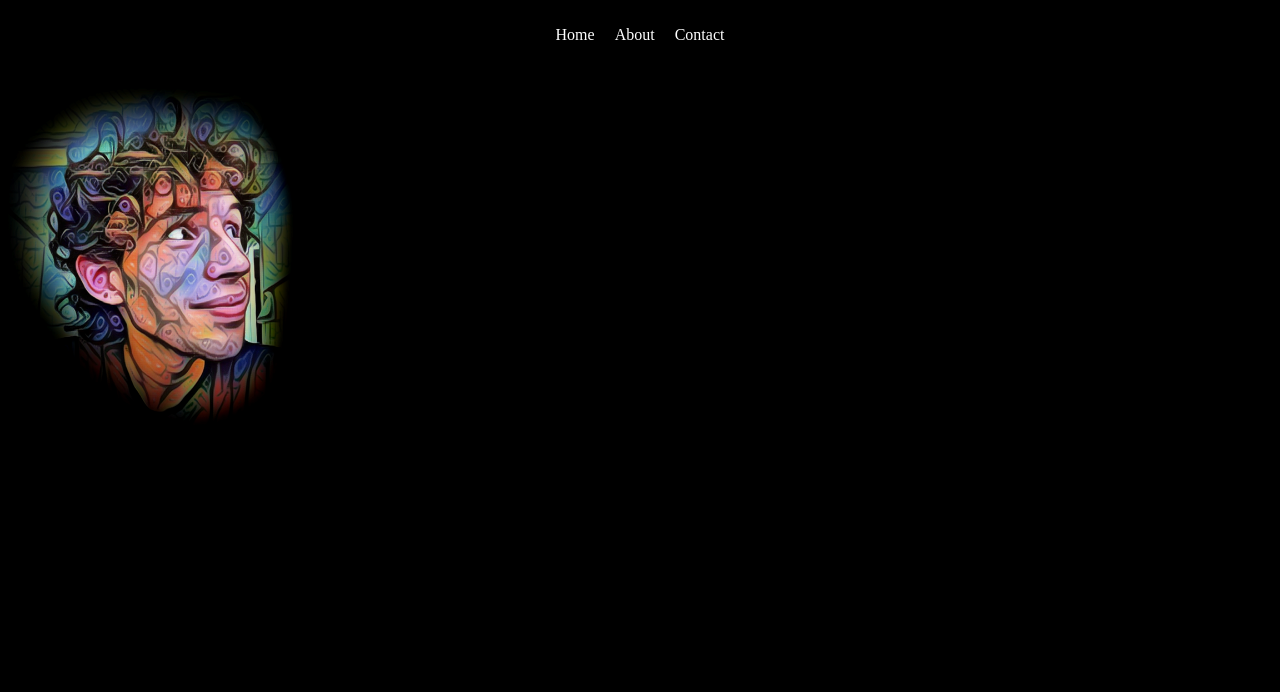
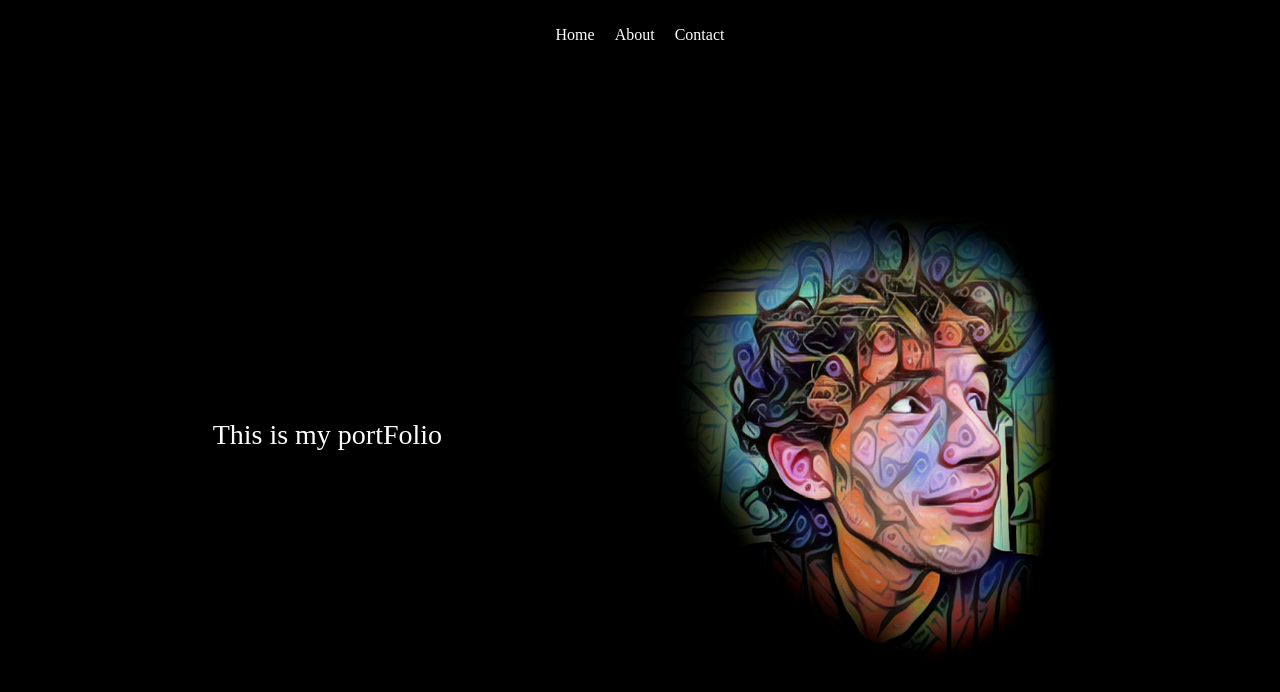
Before and after one commit to guillemsenabre/Portfolio-React, a React (Create React App) app in the folder frontend/: page / in a window 1280 px wide. Shown: the top 692 px of the page. Built offline with nearby package versions, Linux system fonts and the light colour scheme.

Commit message:
Text and images centered using flex display

```diff
--- a/frontend/src/App.js
+++ b/frontend/src/App.js
@@ -1,15 +1,20 @@
 import './styles/App.css';
 import Header from './components/Header.js';
 import Image1 from './components/Image1.js';
+import Text1 from './components/MainText.js';
 //import CircleDrawing from './components/Circles';
 
 function App() {
   return (
-    <>
-      <Header/>
-      <Image1/>
-    </>
+    <div className = "App">
+      <Header />
 
+      <div className = "contentContainer">
+        <Text1 />
+        <Image1 />
+
+      </div>
+    </div>
   );
 }
 
--- a/frontend/src/components/Image1.js
+++ b/frontend/src/components/Image1.js
@@ -2,7 +2,9 @@ import "../styles/Image1.css"
 
 function Image1() {
     return (
-        <img src="/images/media/gui_cube_blur.png" alt = "Test" className = "gui_cube"/>
+        <div>
+            <img src="/images/media/gui_cube_blur.png" alt = "Test" className = "gui_cube"/>
+        </div>
     );
 }
 
--- /dev/null
+++ b/frontend/src/components/MainText.js
@@ -0,0 +1,11 @@
+import '../styles/MainText.css';
+
+function Text1() {
+    return (
+        <div className = "textContainer">
+            <p>This is my portFolio</p>
+        </div>
+    );
+}
+
+export default Text1;
--- a/frontend/src/styles/App.css
+++ b/frontend/src/styles/App.css
@@ -0,0 +1,15 @@
+.App {
+    display: flex;
+    flex-direction: column;
+    min-height: 100vh;
+}
+
+.contentContainer {
+    display: flex;
+    flex: 1;
+    flex-direction: row;
+    top: 50%;
+    justify-content: space-around;
+    align-items: center;
+    padding: 0 100px;
+}
--- a/frontend/src/styles/Header.css
+++ b/frontend/src/styles/Header.css
@@ -3,11 +3,6 @@
     color: white;
     padding: 10px 0;
     text-align: center;
-  }
-
-  .header h1 {
-    margin: 0;
-    font-size: 24px;
   }
 
   .header nav ul {
--- a/frontend/src/styles/Image1.css
+++ b/frontend/src/styles/Image1.css
@@ -1,4 +1,4 @@
 .gui_cube {
-    width: 300px;
+    width: 400px;
     height: auto;
   }
--- /dev/null
+++ b/frontend/src/styles/MainText.css
@@ -0,0 +1,5 @@
+
+.textContainer p {
+    color: white;
+    font-size: 28px;
+  }
```
